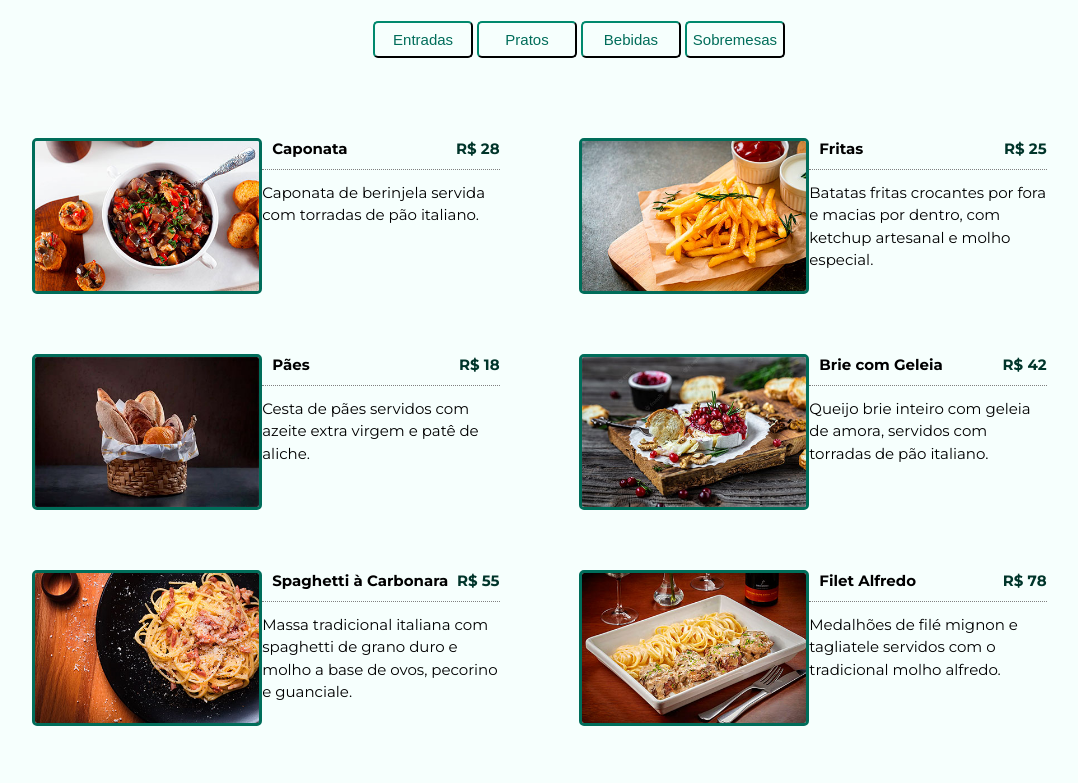
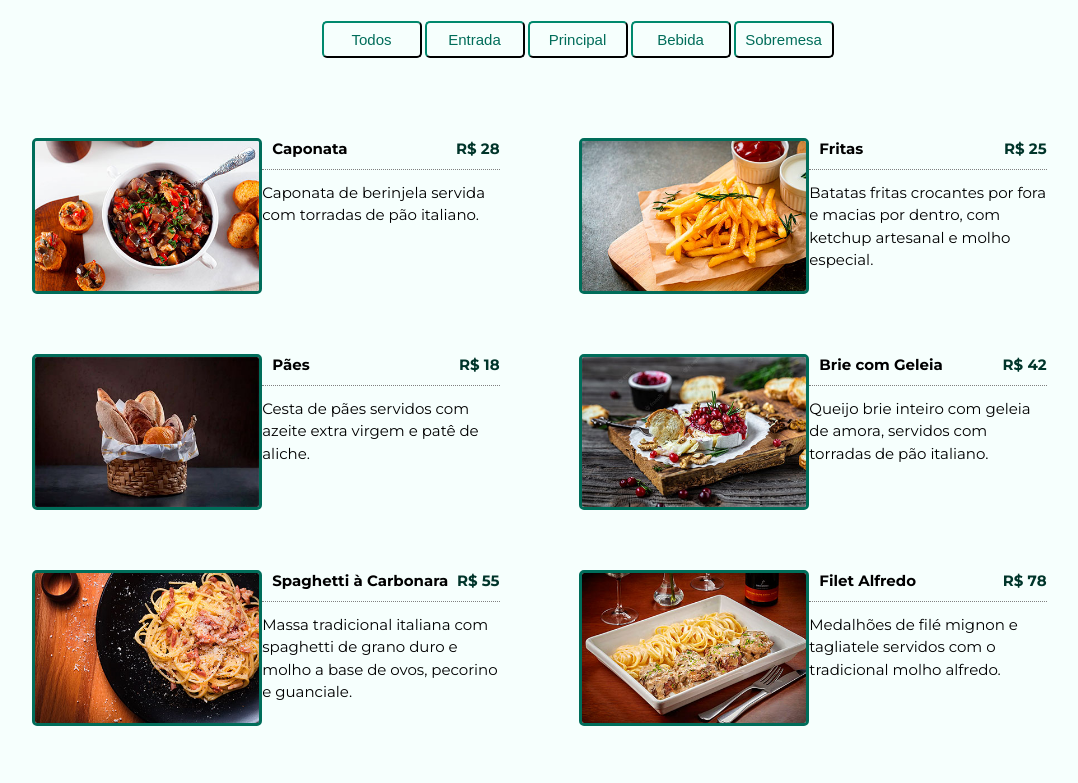
Before and after one commit to alexandremcs/Restaurant-Menu, a plain HTML site: page index.html in a window 1280 px wide. Shown: the part 154-937 px from the top of the page, without its empty margins (61-1139 px from the left). Drawn offline with Linux system fonts and the light colour scheme.

Commit message:
Implementada a função de filtro nos botões.

```diff
--- a/index.html
+++ b/index.html
@@ -20,28 +20,14 @@
             <!-- Filter Buttons -->
             <div class="buttons-container">
                 <nav>
-                    <button type="button" class="filter-button" data-id="">Entradas</button>
-                    <button type="button" class="filter-button" data-id="">Pratos</button>
-                    <button type="button" class="filter-button" data-id="">Bebidas</button>
-                    <button type="button" class="filter-button" data-id="">Sobremesas</button>
+
                 </nav>
             </div>
         </header>
         <main>
             <!-- Menu Items -->
             <div class="items-section">
-                <!--<article class="menu-item">
-                    <img src=${item.image} alt=${item.name} class="image" />
-                    <div class="item-info">
-                        <header>
-                            <p>${item.name}</p>
-                            <p class="price">R$ ${item.price}</p>
-                        </header>
-                        <p class="item-description">
-                            ${item.description}
-                        </p>
-                    </div>
-                </article>-->
+
             </div>
         </main>
     </section>
--- a/script.js
+++ b/script.js
@@ -2,7 +2,7 @@ const menu = [
     {
         id: 1,
         name: "Caponata",
-        category: "starter",
+        category: "entrada",
         price: 28,
         description: "Caponata de berinjela servida com torradas de pão italiano.",
         image: "./images/starter-course-1.jpg",
@@ -10,7 +10,7 @@ const menu = [
     {
         id: 2,
         name: "Fritas",
-        category: "starter",
+        category: "entrada",
         price: 25,
         description: "Batatas fritas crocantes por fora e macias por dentro, com ketchup artesanal e molho especial.",
         image: "./images/starter-course-2.jpg",
@@ -18,7 +18,7 @@ const menu = [
     {
         id: 3,
         name: "Pães",
-        category: "starter",
+        category: "entrada",
         price: 18,
         description: "Cesta de pães servidos com azeite extra virgem e patê de aliche.",
         image: "./images/starter-course-3.jpg",
@@ -26,7 +26,7 @@ const menu = [
     {
         id: 4,
         name: "Brie com Geleia",
-        category: "starter",
+        category: "entrada",
         price: 42,
         description: "Queijo brie inteiro com geleia de amora, servidos com torradas de pão italiano.",
         image: "./images/starter-course-4.jpg",
@@ -34,7 +34,7 @@ const menu = [
     {
         id: 5,
         name: "Spaghetti à Carbonara",
-        category: "main",
+        category: "principal",
         price: 55,
         description: "Massa tradicional italiana com spaghetti de grano duro e molho a base de ovos, pecorino e guanciale.",
         image: "./images/main-course-1.jpg",
@@ -42,7 +42,7 @@ const menu = [
     {
         id: 6,
         name: "Filet Alfredo",
-        category: "main",
+        category: "principal",
         price: 78,
         description: "Medalhões de filé mignon e tagliatele servidos com o tradicional molho alfredo.",
         image: "./images/main-course-2.jpg",
@@ -50,7 +50,7 @@ const menu = [
     {
         id: 7,
         name: "Filet de Pescada",
-        category: "main",
+        category: "principal",
         price: 62,
         description: "Filé de peixe grelhado servido com vegetais frescos e farofa de nozes.",
         image: "./images/main-course-3.jpg",
@@ -58,7 +58,7 @@ const menu = [
     {
         id: 8,
         name: "Polvo à provençal",
-        category: "main",
+        category: "principal",
         price: 81,
         description: "Polvo à provençal servido com batatas ao forno e molho de pimenta.",
         image: "./images/main-course-4.jpg",
@@ -66,7 +66,7 @@ const menu = [
     {
         id: 9,
         name: "Massa vegana",
-        category: "main",
+        category: "principal",
         price: 58,
         description: "Penne ao molho pesto com raspas de tofu e trufas.",
         image: "./images/main-course-5.jpg",
@@ -74,7 +74,7 @@ const menu = [
     {
         id: 10,
         name: "Suco de Laranja",
-        category: "drink",
+        category: "bebida",
         price: 12,
         description: "Suco de laranja natural.",
         image: "./images/drink-1.jpg",
@@ -82,7 +82,7 @@ const menu = [
     {
         id: 11,
         name: "Vinho da Casa",
-        category: "drink",
+        category: "bebida",
         price: 70,
         description: "Vinho tinto seco reserva, selecionado para harmonizar com todos os pratos da casa.",
         image: "./images/drink-2.jpg",
@@ -90,7 +90,7 @@ const menu = [
     {
         id: 12,
         name: "Refrigerante",
-        category: "drink",
+        category: "bebida",
         price: 12,
         description: "Refrigerante da sua escolha.",
         image: "./images/drink-3.jpg",
@@ -98,7 +98,7 @@ const menu = [
     {
         id: 13,
         name: "Torta Alemã",
-        category: "dessert",
+        category: "sobremesa",
         price: 27,
         description: "A melhor torta alemã do mundo.",
         image: "./images/dessert-1.jpg",
@@ -106,7 +106,7 @@ const menu = [
     {
         id: 14,
         name: "Mousse de Maracujá",
-        category: "dessert",
+        category: "sobremesa",
         price: 23,
         description: "Uma deliciosa mousse de uma das frutas mais apreciadas.",
         image: "./images/dessert-2.jpg",
@@ -115,9 +115,16 @@ const menu = [
 ]
 
 const itemsSection = document.querySelector(".items-section");
+const buttonsSection = document.querySelector(".buttons-container");
 
-function loadMenu() {
-    let showMenu = menu.map(function(item){
+window.addEventListener("DOMContentLoaded", function () {
+    loadMenu(menu);
+    displayButtons();
+});
+
+
+function loadMenu(menuItems) {
+    let showMenu = menuItems.map(function(item){
         return `
             <article class="menu-item">
                 <img src=${item.image} alt=${item.name} class="image" />
@@ -136,4 +143,42 @@ function loadMenu() {
     itemsSection.innerHTML = showMenu;
 }
 
-window.addEventListener("DOMContentLoaded", loadMenu)
+function displayButtons() {
+    const categories = menu.reduce(
+      function (values, item) {
+        if (!values.includes(item.category)) {
+          values.push(item.category);
+        }
+        return values;
+      },
+      ["todos"]
+    );
+
+    const categoryBtns = categories
+      .map(function (category) {
+        return `<button type="button" class="filter-button" data-id=${category}>
+            ${category[0].toUpperCase() + category.substring(1)}
+          </button>`;
+      })
+      .join("");
+
+    buttonsSection.innerHTML = categoryBtns;
+
+    const filterButtons = buttonsSection.querySelectorAll(".filter-button");
+
+    filterButtons.forEach(function (btn) {
+      btn.addEventListener("click", function (e) {
+        const category = e.currentTarget.dataset.id;
+        const menuCategory = menu.filter(function (menuItem) {
+          if (menuItem.category === category) {
+            return menuItem;
+          }
+        });
+        if (category === "todos") {
+          loadMenu(menu);
+        } else {
+          loadMenu(menuCategory);
+        }
+      });
+    });
+}
--- a/style.css
+++ b/style.css
@@ -50,6 +50,7 @@ h2 {
     border-radius: 5px;
     transition: 0.5s all;
     cursor: pointer;
+    margin-right: 3px;
 }
 
 .filter-button:hover {
```
